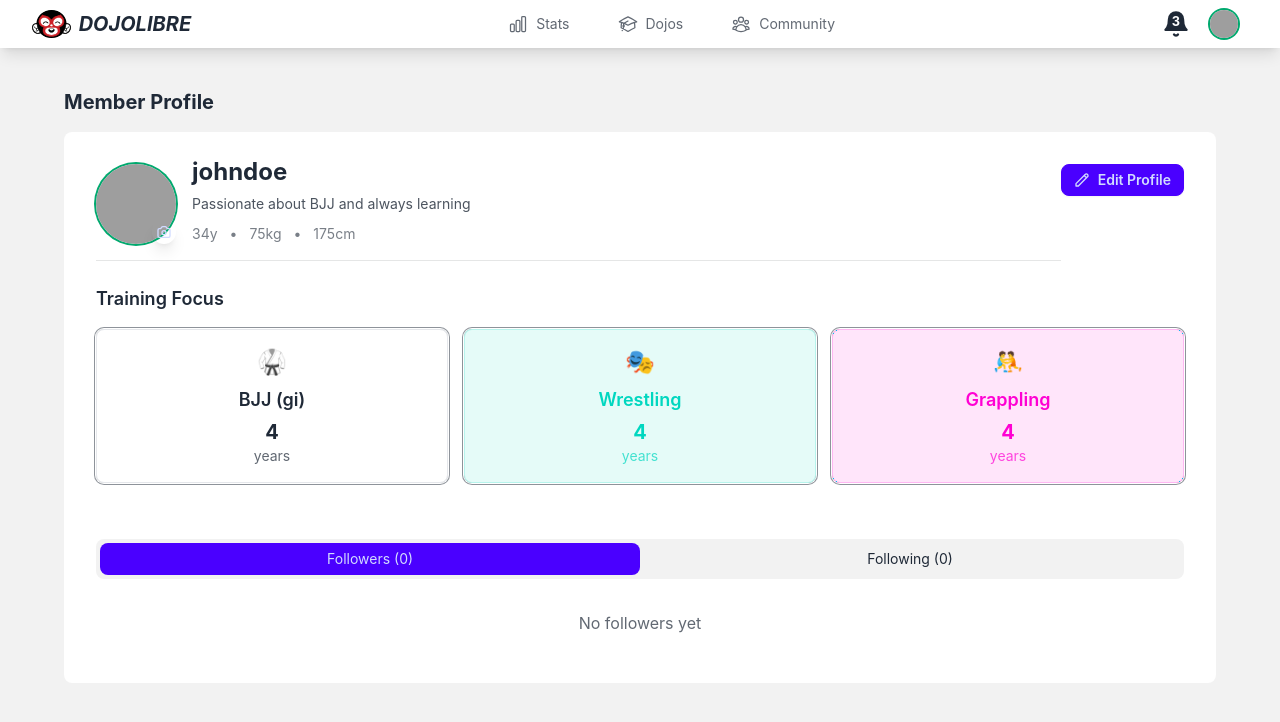
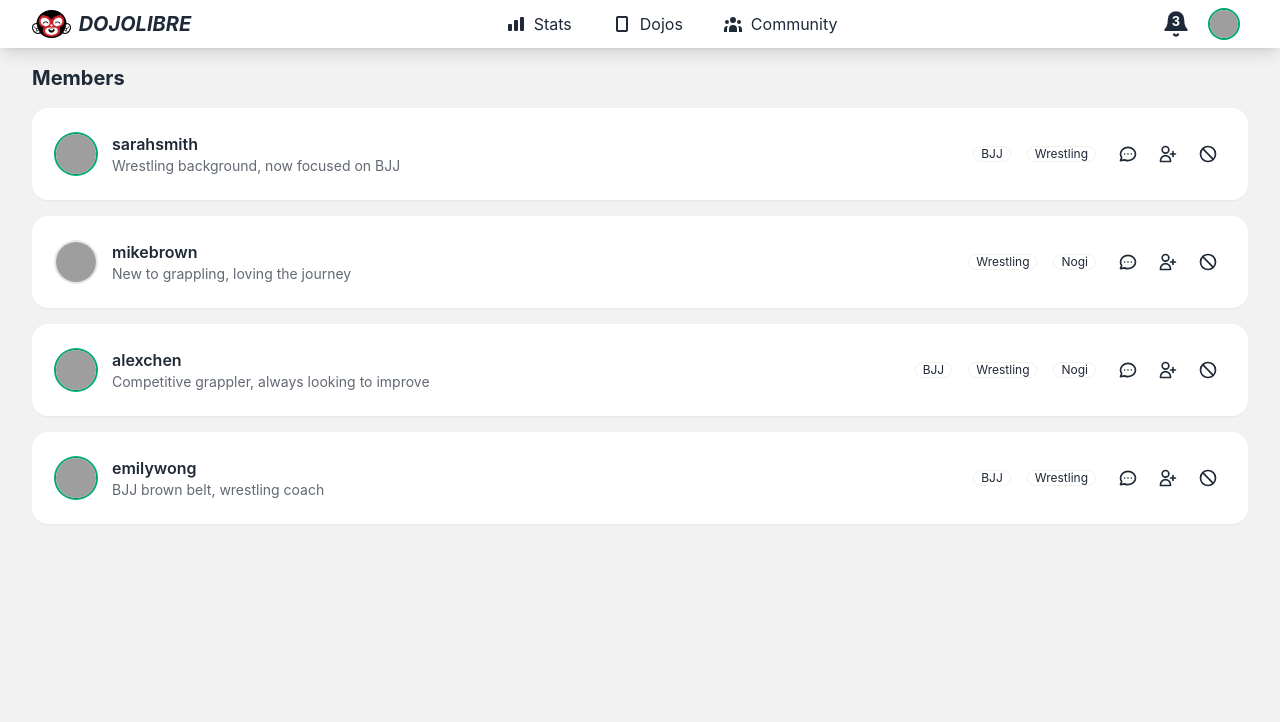
Before and after one commit to mavcon/GIT, a React (Create React App) app: page / in a window 1280 px wide. Before the commit this address led to /member. Shown: the top 722 px of the page. Built offline with nearby package versions, Linux system fonts and the light colour scheme; grey boxes are pictures that could not be loaded.

Commit message:
UI/UX: Navigation and Profile Menu Updates
- Reordered nav to Stats, Dojos, Community
- Added light blue (#38bdf8) for dark theme active items
- Simplified profile menu design and removed redundant elements
- Fixed member profile routing with wildcard paths

```diff
--- a/src/components/common/ProfileMenu.tsx
+++ b/src/components/common/ProfileMenu.tsx
@@ -1,4 +1,5 @@
 import React, { useState } from "react";
+import { Link } from "react-router-dom";
 import ProfileImage from "./ProfileImage";
 
 interface ProfileMenuProps {
@@ -25,31 +26,15 @@ const ProfileMenu: React.FC<ProfileMenuProps> = ({
         />
       </label>
       {isOpen && (
-        <ul tabIndex={0} className="mt-3 p-2 shadow-lg menu menu-compact dropdown-content bg-base-100 rounded-box w-52">
-          <li className="menu-title px-4 py-2">
-            <div className="flex items-center gap-3">
-              <ProfileImage
-                src={profilePhoto}
-                alt={username}
-                isOnline={isOnline}
-                size="sm"
-              />
-              <div>
-                <div className="font-bold">{username}</div>
-                <div className="text-xs opacity-50">Member</div>
-              </div>
-            </div>
-          </li>
-          <div className="divider my-0" />
+        <ul tabIndex={0} className="mt-3 p-2 shadow-lg menu menu-compact dropdown-content bg-base-100 rounded-box w-40">
           <li>
-            <a href="/profile">Profile</a>
+            <Link to="/members/1" onClick={() => setIsOpen(false)}>Profile</Link>
           </li>
           <li>
-            <a href="/settings">Settings</a>
+            <Link to="/settings" onClick={() => setIsOpen(false)}>Settings</Link>
           </li>
-          <div className="divider my-0" />
           <li>
-            <a href="/logout" className="text-error">Logout</a>
+            <Link to="/logout" onClick={() => setIsOpen(false)} className="text-error">Logout</Link>
           </li>
         </ul>
       )}
--- a/src/components/navigation/MemberNav.tsx
+++ b/src/components/navigation/MemberNav.tsx
@@ -1,25 +1,65 @@
-import React from "react";
-import {
-  ChartBarIcon,
-  UserGroupIcon,
-  AcademicCapIcon,
-} from "@heroicons/react/24/outline";
+import React from 'react';
+import { NavLink } from 'react-router-dom';
 
 const MemberNav: React.FC = () => {
   return (
-    <nav className="flex items-center">
-      <a href="/stats" className="flex items-center gap-2 text-base-content/70 hover:text-base-content transition-colors px-6">
-        <ChartBarIcon className="h-5 w-5" />
-        <span className="text-sm">Stats</span>
-      </a>
-      <a href="/dojos" className="flex items-center gap-2 text-base-content/70 hover:text-base-content transition-colors px-6">
-        <AcademicCapIcon className="h-5 w-5" />
-        <span className="text-sm">Dojos</span>
-      </a>
-      <a href="/community" className="flex items-center gap-2 text-base-content/70 hover:text-base-content transition-colors px-6">
-        <UserGroupIcon className="h-5 w-5" />
-        <span className="text-sm">Community</span>
-      </a>
+    <nav className="flex items-center space-x-4">
+      <NavLink
+        to="/stats"
+        className={({ isActive }) =>
+          `flex items-center px-3 py-2 rounded-lg transition-colors ${
+            isActive ? 'dark:text-[#38bdf8] text-primary-content' : 'hover:bg-base-200'
+          }`
+        }
+      >
+        <svg
+          xmlns="http://www.w3.org/2000/svg"
+          className="h-5 w-5 mr-2"
+          viewBox="0 0 20 20"
+          fill="currentColor"
+        >
+          <path d="M2 11a1 1 0 011-1h2a1 1 0 011 1v5a1 1 0 01-1 1H3a1 1 0 01-1-1v-5zM8 7a1 1 0 011-1h2a1 1 0 011 1v9a1 1 0 01-1 1H9a1 1 0 01-1-1V7zM14 4a1 1 0 011-1h2a1 1 0 011 1v12a1 1 0 01-1 1h-2a1 1 0 01-1-1V4z" />
+        </svg>
+        Stats
+      </NavLink>
+
+      <NavLink
+        to="/dojos"
+        className={({ isActive }) =>
+          `flex items-center px-3 py-2 rounded-lg transition-colors ${
+            isActive ? 'dark:text-[#38bdf8] text-primary-content' : 'hover:bg-base-200'
+          }`
+        }
+      >
+        <svg
+          xmlns="http://www.w3.org/2000/svg"
+          className="h-5 w-5 mr-2"
+          viewBox="0 0 20 20"
+          fill="currentColor"
+        >
+          <path fillRule="evenodd" d="M4 4a2 2 0 012-2h8a2 2 0 012 2v12a2 2 0 01-2 2H6a2 2 0 01-2-2V4zm2 0h8v12H6V4z" clipRule="evenodd" />
+        </svg>
+        Dojos
+      </NavLink>
+
+      <NavLink
+        to="/members"
+        className={({ isActive }) =>
+          `flex items-center px-3 py-2 rounded-lg transition-colors ${
+            isActive ? 'dark:text-[#38bdf8] text-primary-content' : 'hover:bg-base-200'
+          }`
+        }
+      >
+        <svg
+          xmlns="http://www.w3.org/2000/svg"
+          className="h-5 w-5 mr-2"
+          viewBox="0 0 20 20"
+          fill="currentColor"
+        >
+          <path d="M13 6a3 3 0 11-6 0 3 3 0 016 0zM18 8a2 2 0 11-4 0 2 2 0 014 0zM14 15a4 4 0 00-8 0v3h8v-3zM6 8a2 2 0 11-4 0 2 2 0 014 0zM16 18v-3a5.972 5.972 0 00-.75-2.906A3.005 3.005 0 0119 15v3h-3zM4.75 12.094A5.973 5.973 0 004 15v3H1v-3a3 3 0 013.75-2.906z" />
+        </svg>
+        Community
+      </NavLink>
     </nav>
   );
 };
--- a/src/components/routing/RoleBasedRoutes.tsx
+++ b/src/components/routing/RoleBasedRoutes.tsx
@@ -1,105 +1,22 @@
-import React from "react";
-import { Routes, Route, Navigate } from "react-router-dom";
-import MemberProfilePage from "../members/MemberProfilePage";
-import MembersPage from "../../pages/Members";
-import Settings from "../../pages/Settings";
-import { motion } from "framer-motion";
-
-// Role-based components
-const SuperAdminProfile = () => (
-  <motion.div
-    initial={{ opacity: 0 }}
-    animate={{ opacity: 1 }}
-    className="p-6 bg-base-200"
-  >
-    <h1 className="text-2xl font-bold">Super Admin Profile</h1>
-    <p>Complete system control and management</p>
-  </motion.div>
-);
-
-const AdminProfile = () => (
-  <motion.div
-    initial={{ opacity: 0 }}
-    animate={{ opacity: 1 }}
-    className="p-6 bg-base-200"
-  >
-    <h1 className="text-2xl font-bold">Admin Profile</h1>
-    <p>System administration and oversight</p>
-  </motion.div>
-);
-
-const PartnerProfile = () => (
-  <motion.div
-    initial={{ opacity: 0 }}
-    animate={{ opacity: 1 }}
-    className="p-6 bg-base-200"
-  >
-    <h1 className="text-2xl font-bold">Partner Profile</h1>
-    <p>Partnership management and collaboration tools</p>
-  </motion.div>
-);
-
-const UserProfile = () => (
-  <motion.div
-    initial={{ opacity: 0 }}
-    animate={{ opacity: 1 }}
-    className="p-6 bg-base-200"
-  >
-    <h1 className="text-2xl font-bold">User Profile</h1>
-    <p>Basic user features and access</p>
-  </motion.div>
-);
+import React from 'react';
+import { Routes, Route } from 'react-router-dom';
+import Members from '../../pages/Members';
+import Settings from '../../pages/Settings';
+import Dojos from '../../pages/Dojos';
 
 interface RoleBasedRoutesProps {
   userRole: string;
   currentUserId: string;
 }
 
-const RoleBasedRoutes: React.FC<RoleBasedRoutesProps> = ({
-  userRole,
-  currentUserId,
-}) => {
-  const renderRoutes = () => {
-    switch (userRole) {
-      case "superadmin":
-        return <Route path="/superadmin" element={<SuperAdminProfile />} />;
-      case "admin":
-        return <Route path="/admin" element={<AdminProfile />} />;
-      case "partner":
-        return <Route path="/partner" element={<PartnerProfile />} />;
-      case "member":
-        return (
-          <>
-            <Route
-              path="/member"
-              element={<MemberProfilePage currentUserId={currentUserId} />}
-            />
-            <Route
-              path="/members/*"
-              element={<MembersPage currentUserId={currentUserId} />}
-            />
-            <Route
-              path="/settings"
-              element={<Settings currentUserId={currentUserId} />}
-            />
-          </>
-        );
-      case "user":
-        return <Route path="/user" element={<UserProfile />} />;
-      default:
-        return null;
-    }
-  };
-
+const RoleBasedRoutes: React.FC<RoleBasedRoutesProps> = ({ userRole, currentUserId }) => {
   return (
-    <main className="py-6">
-      <div className="max-w-7xl mx-auto px-4 sm:px-6 lg:px-8">
-        <Routes>
-          {renderRoutes()}
-          <Route path="*" element={<Navigate to={`/${userRole}`} replace />} />
-        </Routes>
-      </div>
-    </main>
+    <Routes>
+      <Route path="/" element={<Members currentUserId={currentUserId} />} />
+      <Route path="/members/*" element={<Members currentUserId={currentUserId} />} />
+      <Route path="/dojos" element={<Dojos currentUserId={currentUserId} />} />
+      <Route path="/settings" element={<Settings currentUserId={currentUserId} />} />
+    </Routes>
   );
 };
 
```
